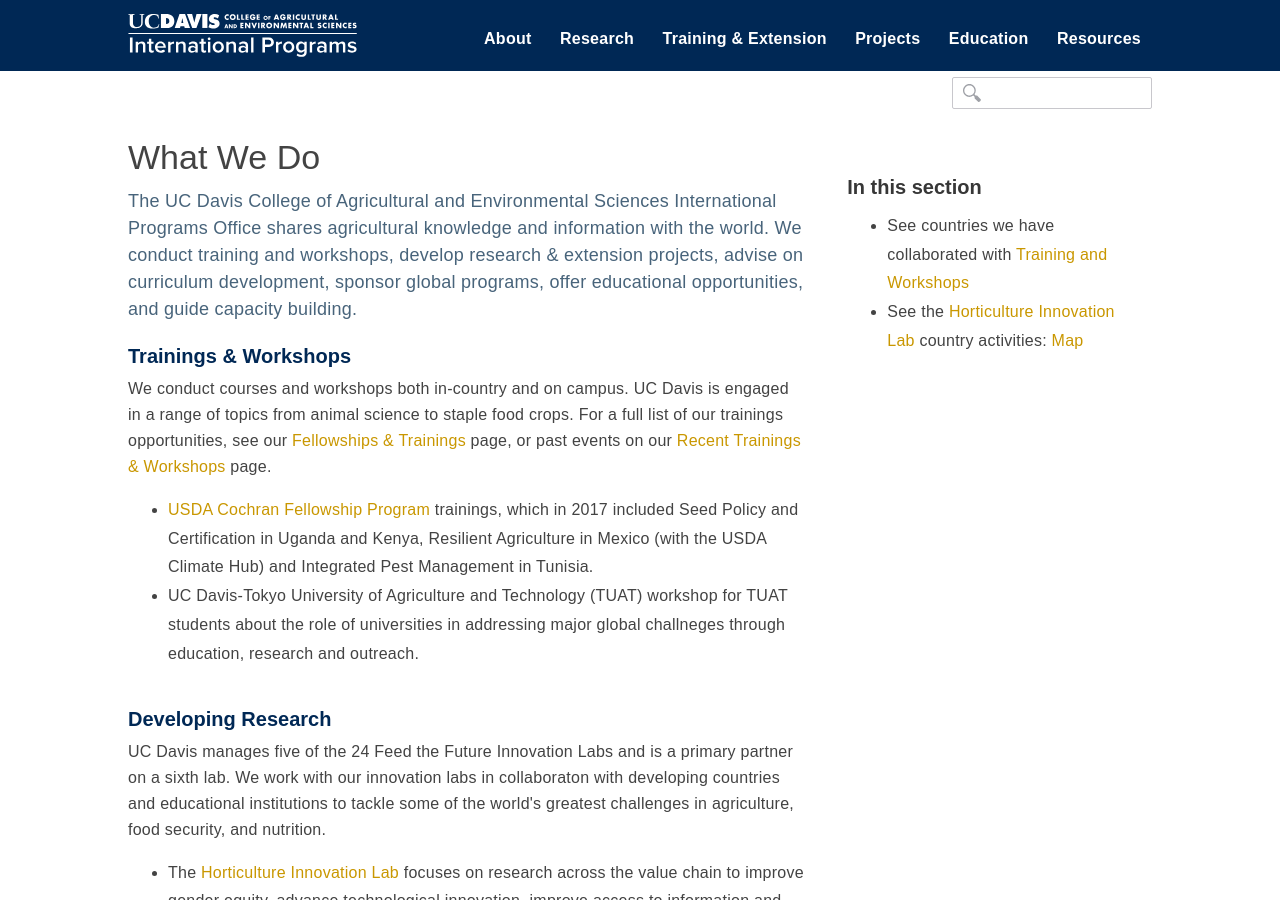
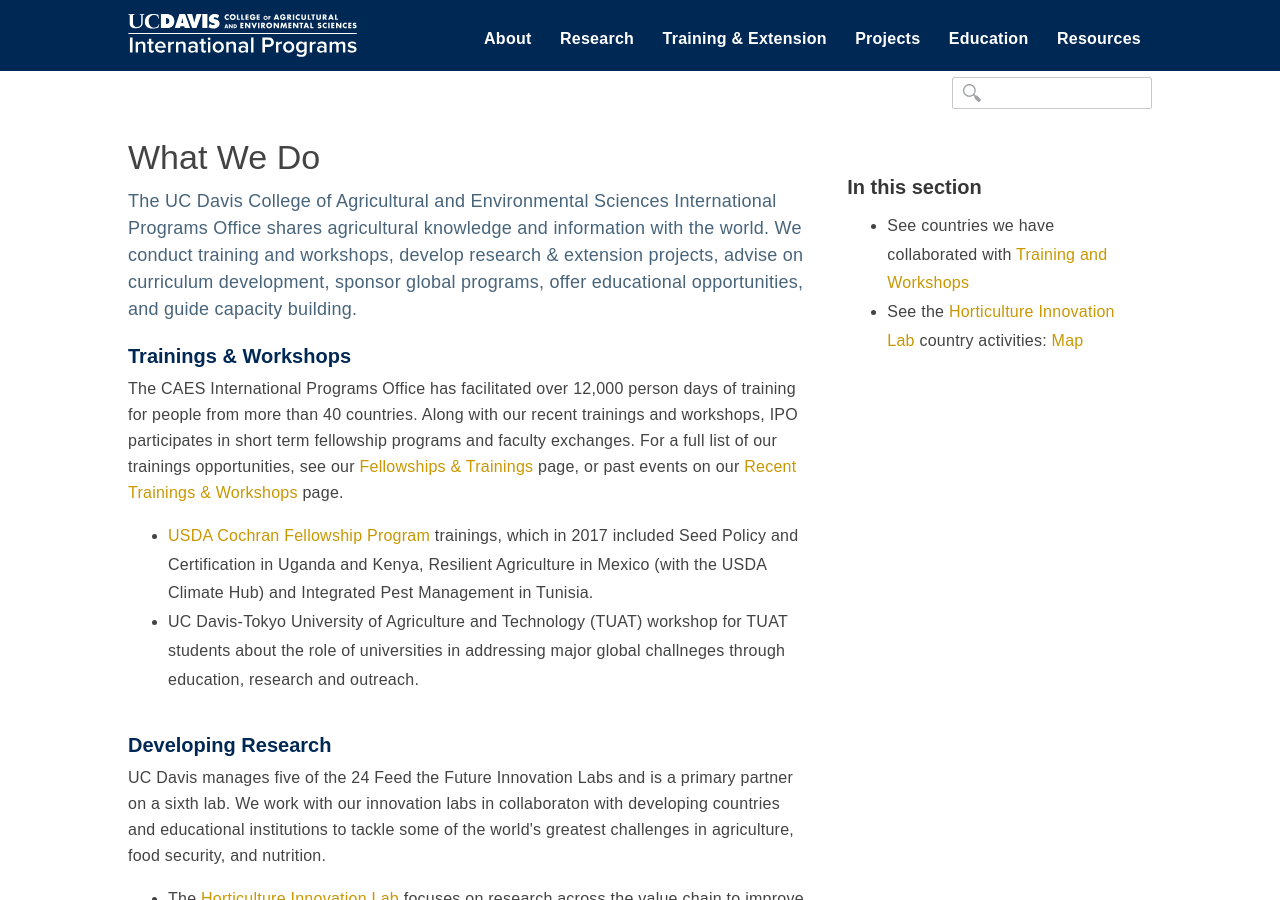
Before and after one commit to ucdavis/ip, a Jekyll site: the page built from about/what-we-do.html, in a window 1280 px wide and 900 px high. Built offline with Jekyll 4.4.1, drawn with Linux system fonts in a browser that asks for light colours; nearby versions of some CDN libraries.

Commit message:
what we do edit

```diff
--- a/about/what-we-do.html
+++ b/about/what-we-do.html
@@ -10,7 +10,7 @@
 
 
     <h3>Trainings &amp; Workshops</h3>
-        <p> We conduct courses and workshops both in-country and on campus. UC Davis is engaged in a range of topics from animal science to staple food crops. For a full list of our trainings opportunities, see our <a href="/scholars-and-students/index"> Fellowships &amp; Trainings</a> page, or past events on our <a href="/training-and-extension/recent-courses"> Recent Trainings &amp; Workshops</a> page.</p>
+        <p> The CAES International Programs Office has facilitated over 12,000 person days of training for people from more than 40 countries. Along with our recent trainings and workshops, IPO participates in short term fellowship programs and faculty exchanges. For a full list of our trainings opportunities, see our <a href="/scholars-and-students/index"> Fellowships &amp; Trainings</a> page, or past events on our <a href="/training-and-extension/recent-courses"> Recent Trainings &amp; Workshops</a> page.</p>
         <ul>
             <li><a href="https://www.fas.usda.gov/programs/cochran-fellowship-program">USDA Cochran Fellowship Program</a> trainings, which in 2017 included Seed Policy and Certification in Uganda and Kenya, Resilient Agriculture in Mexico (with the USDA Climate Hub) and Integrated Pest Management in Tunisia.</li>
             <li>UC Davis-Tokyo University of Agriculture and Technology (TUAT) workshop for TUAT students about the role of universities in addressing major global challneges through education, research and outreach.</li>
```
